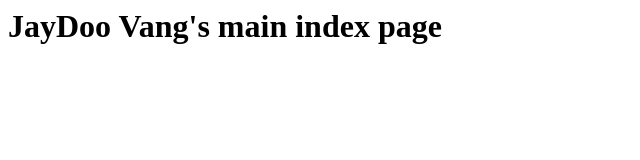
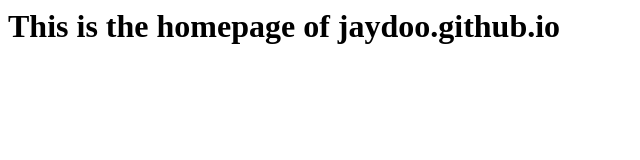
Before and after one commit to JayDooVang/jaydoovang.github.io, a plain HTML site: page index.html in a window 1280 px wide. Shown: the whole page, without its empty margins (0-640 px from the left). Drawn offline with Linux system fonts and the light colour scheme.

Commit message:
Update index.html

```diff
--- a/index.html
+++ b/index.html
@@ -1 +1 @@
-<h1>JayDoo Vang's main index page</h1>
+<h1>This is the homepage of jaydoo.github.io </h1>
```
